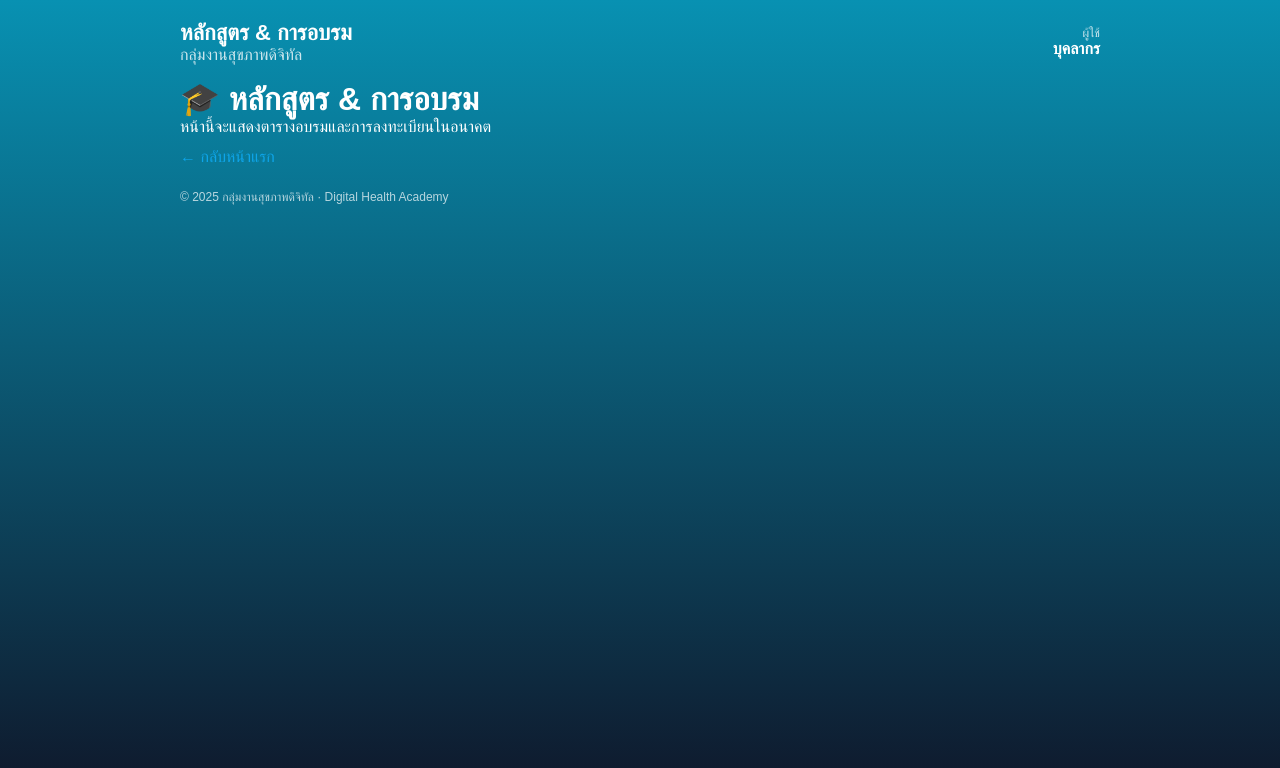
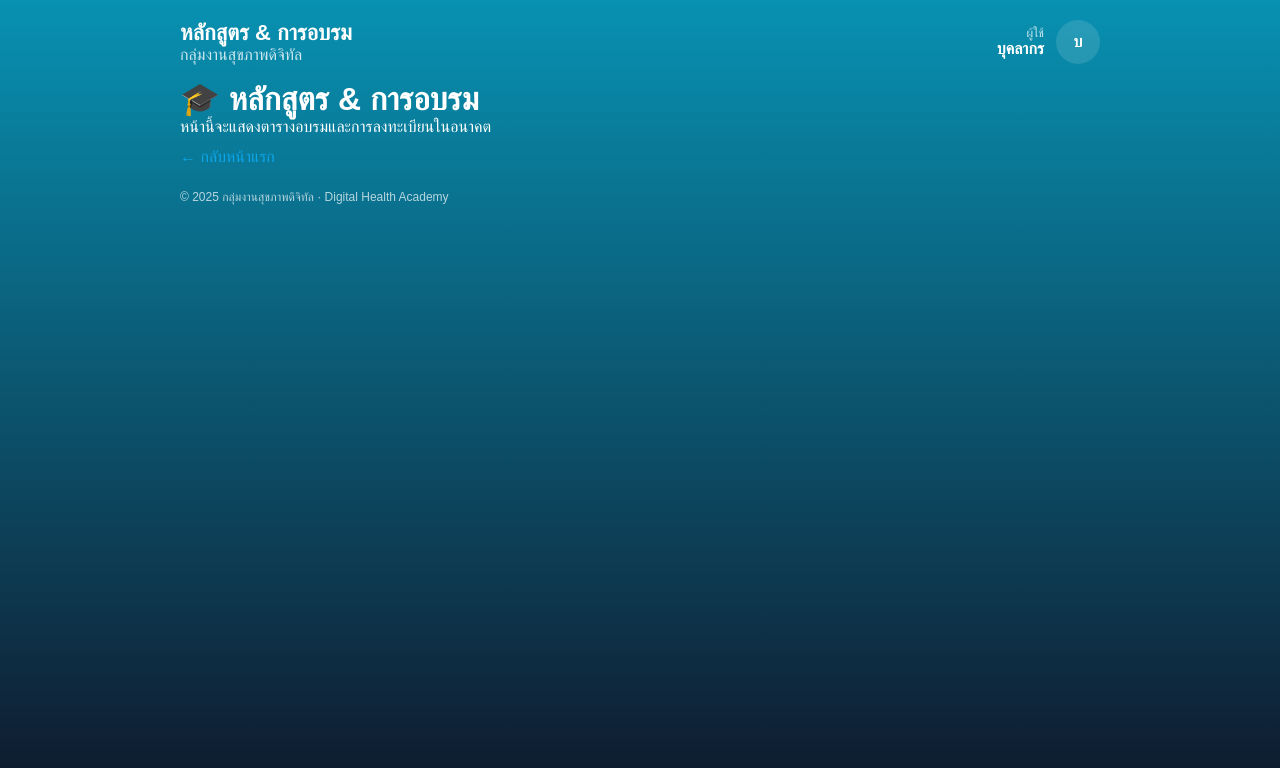
Before and after one commit to sinexx/digital-health-liff, a Next.js app: page /training in a window 1280 px wide. Shown: the top 768 px of the page. Built offline with nearby package versions, Linux system fonts and the light colour scheme.

Commit message:
feat: show LIFF avatar in header (fallback initials), propagate pictureUrl from index

```diff
--- a/components/Layout.js
+++ b/components/Layout.js
@@ -1,6 +1,8 @@
 import Link from "next/link";
 
-export default function Layout({ children, title = "Digital Health Academy — หน้าหลัก", user = "บุคลากร" }) {
+export default function Layout({ children, title = "Digital Health Academy — หน้าหลัก", user = "บุคลากร", avatar = null }) {
+  const initials = user ? user.trim().split(" ").map(s => s[0]).slice(0,2).join("") : "บ";
+
   return (
     <div style={{ minHeight: "100vh", background: "linear-gradient(180deg,#0891b2,#0f172a)", color: "#fff" }}>
       <div style={{ maxWidth: 960, margin: "0 auto", padding: 20 }}>
@@ -9,9 +11,20 @@ export default function Layout({ children, title = "Digital Health Academy —
             <div style={{ fontSize: 22, fontWeight: 700 }}>{title}</div>
             <div style={{ opacity: 0.8 }}>กลุ่มงานสุขภาพดิจิทัล</div>
           </div>
-          <div style={{ textAlign: "right" }}>
-            <div style={{ fontSize: 12, opacity: 0.8 }}>ผู้ใช้</div>
-            <div style={{ fontWeight: 600 }}>{user}</div>
+          <div style={{ textAlign: "right", display: 'flex', alignItems: 'center', gap: 12 }}>
+            <div style={{ textAlign: 'right' }}>
+              <div style={{ fontSize: 12, opacity: 0.8 }}>ผู้ใช้</div>
+              <div style={{ fontWeight: 600 }}>{user}</div>
+            </div>
+            <div>
+              {avatar ? (
+                <img src={avatar} alt="avatar" style={{ width: 44, height: 44, borderRadius: 9999, objectFit: 'cover', border: '2px solid rgba(255,255,255,0.12)' }} />
+              ) : (
+                <div style={{ width: 44, height: 44, borderRadius: 9999, background: 'rgba(255,255,255,0.12)', display: 'flex', alignItems: 'center', justifyContent: 'center', fontWeight: 700 }}>
+                  {initials}
+                </div>
+              )}
+            </div>
           </div>
         </header>
 
```
Also changed, not shown: pages/index.js (+5 -3 lines).
